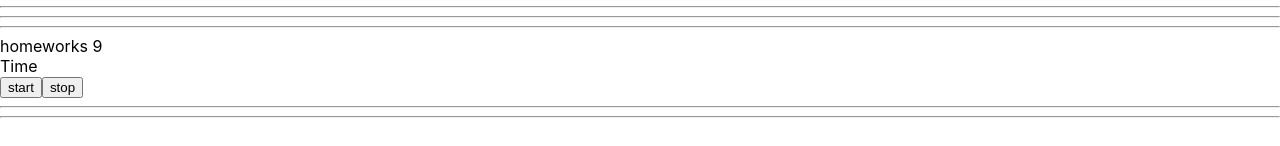
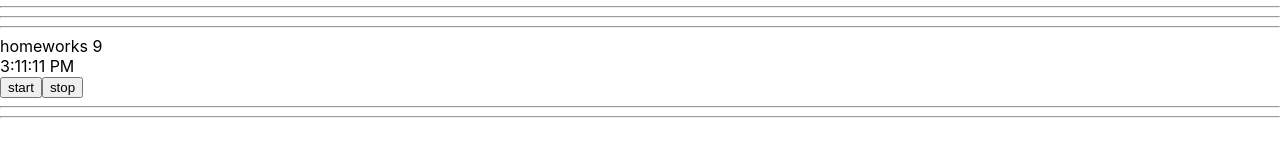
Before and after one commit to Reni101/React-homeworks-ts, a React (Create React App) app: page /#/junior in a window 1280 px wide. Both pictures are taken after a click on the button "start". Shown: the part 421-567 px from the top of the page. Built offline with nearby package versions, Linux system fonts and the light colour scheme.

Commit message:
HomeWork -9

```diff
--- a/src/p2-homeworks/h9/Clock.tsx
+++ b/src/p2-homeworks/h9/Clock.tsx
@@ -3,29 +3,29 @@ import SuperButton from '../h4/common/c2-SuperButton/SuperButton'
 
 function Clock() {
     const [timerId, setTimerId] = useState<number>(0)
-    const [date, setDate] = useState<Date>()
+    const [date, setDate] = useState<Date>(new Date)
     const [show, setShow] = useState<boolean>(false)
 
     const stop = () => {
-        // stop
+        clearInterval(timerId)
     }
     const start = () => {
         stop()
         const id: number = window.setInterval(() => {
-            // setDate
+            setDate(new Date())
         }, 1000)
         setTimerId(id)
     }
 
     const onMouseEnter = () => {
-        // show
+        setShow(true)
     }
     const onMouseLeave = () => {
-        // close
+        setShow(false)
     }
 
-    const stringTime = 'Time' // fix with date
-    const stringDate = 'Date' // fix with date
+    const stringTime = date?.toLocaleTimeString() // подсмотрел в разборе
+    const stringDate = date?.toLocaleDateString()
 
     return (
         <div>
--- a/src/p2-homeworks/h9/HW9.tsx
+++ b/src/p2-homeworks/h9/HW9.tsx
@@ -6,13 +6,9 @@ function HW9() {
         <div>
             <hr/>
             homeworks 9
-
-            {/*should work (должно работать)*/}
             <Clock/>
 
             <hr/>
-            {/*для личного творчества, могу проверить*/}
-            {/*<AlternativeClock/>*/}
             <hr/>
         </div>
     )
```
